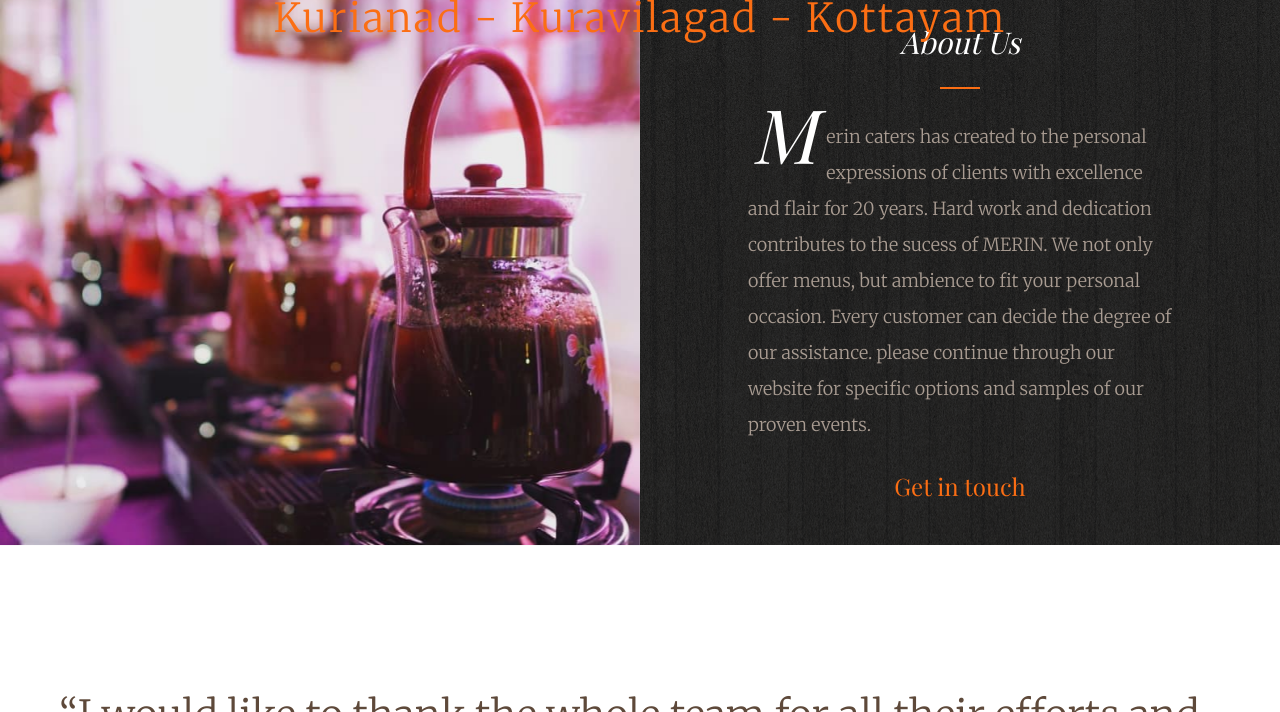
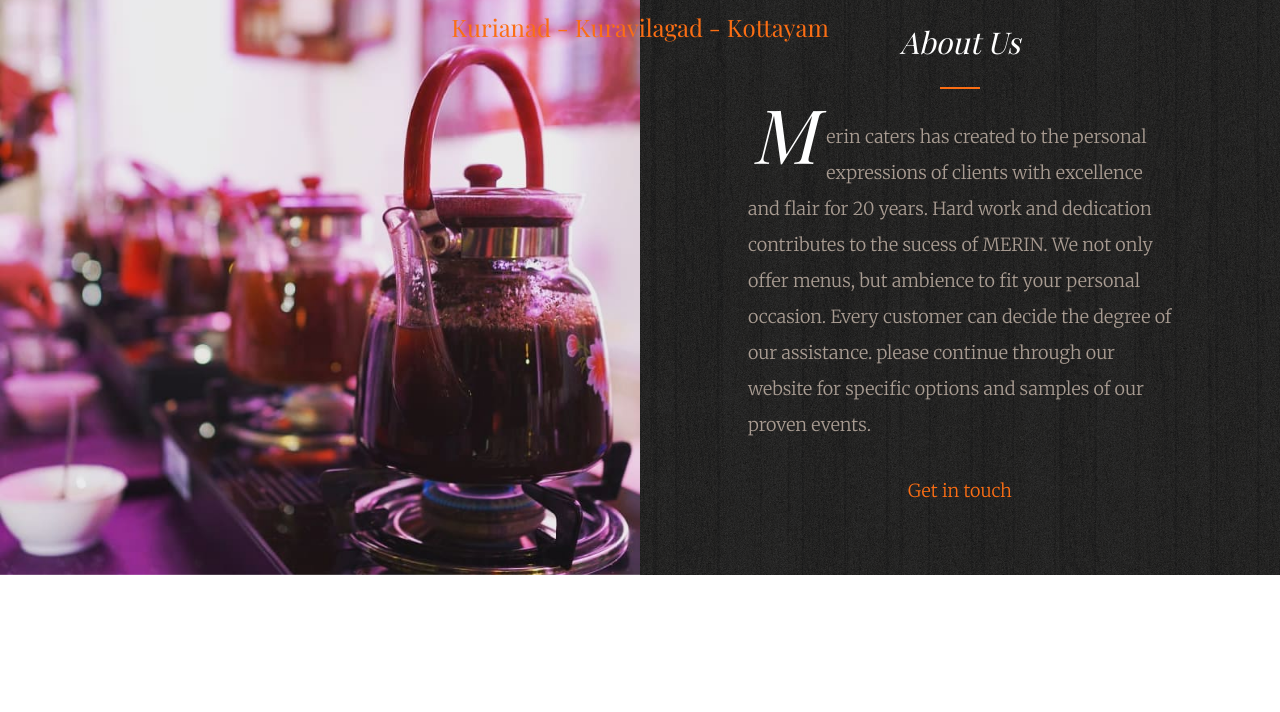
Before and after one commit to ALENCHARLEY/merin, a plain HTML site: page index.html in a window 1280 px wide. Shown: the part 900-1612 px from the top of the page. Drawn offline with nearby package versions, Linux system fonts and the light colour scheme; files whose address does not match are found by name; a web font is replaced by a local one.

Commit message:
Update index.html

```diff
--- a/index.html
+++ b/index.html
@@ -80,7 +80,7 @@
 						<div class="row">
 							<h1 class="to-animate">MERIN GROUP</h1>
 							<h2 class="to-animate">Catering <span>&</span> Events<a href=" " target="_blank"> </a></h2>
-							<h2 class="to-animate"><span></span> <a href=" " target="_blank">Kurianad - Kuravilagad - Kottayam</a></h2>
+							<h3 class="to-animate"><span></span> <a href=" " target="_blank">Kurianad - Kuravilagad - Kottayam</a></h3>
 						</div>
 					</div>
 				</div>
@@ -120,7 +120,7 @@
 			<div class="fh5co-2col fh5co-text">
 				<h2 class="heading to-animate">About Us</h2>
 				<p class="to-animate"><span class="firstcharacter">M</span>erin caters has created to the personal expressions of clients with excellence and flair for 20 years. Hard work and dedication contributes to the sucess of MERIN. We not only offer menus, but ambience to fit your personal occasion. Every customer can decide the degree of our assistance. please continue through our website for specific options and samples of our proven events. </p>
-                                <h3 class="text-center to-animate"><a href="https://wa.me/+916238050139" classy primary btn-outline">Get in touch</a></h3>
+                                <p class="text-center to-animate"><a href="https://wa.me/+916238050139" classy primary btn-outline">Get in touch</a></p>
 			</div>
 		</div>
 
```
